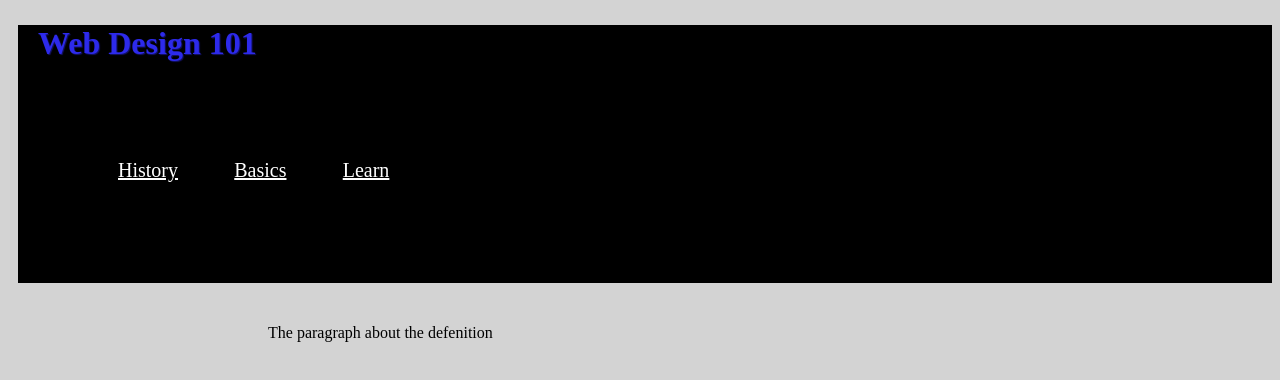
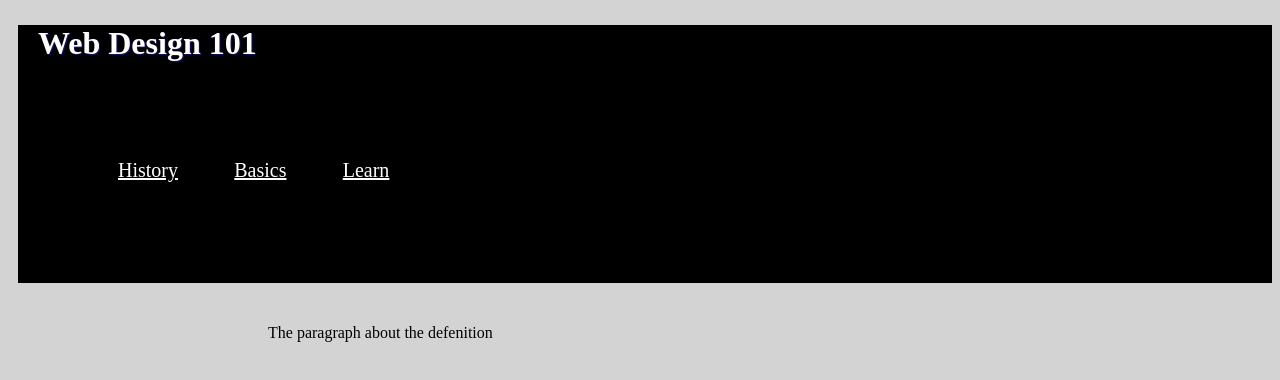
Before and after one commit to Laytonmar05/Web-Design-101, a plain HTML site: page index.html in a window 1280 px wide. Drawn offline with Linux system fonts and the light colour scheme.

```diff
--- a/style.css
+++ b/style.css
@@ -45,7 +45,7 @@ h1 {
   float: left;
   margin-left: 20px;
   margin-right: 50px;
-  color: #2d2aeb;
+  color: white;
   text-shadow: 1px 1px 1px #14136b;
   padding: 0px;
 }
```
